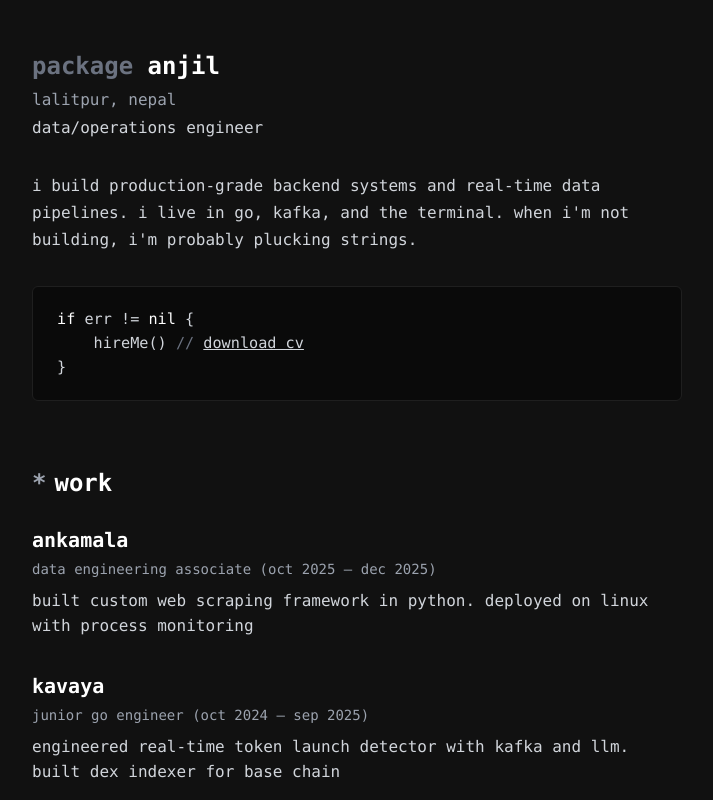
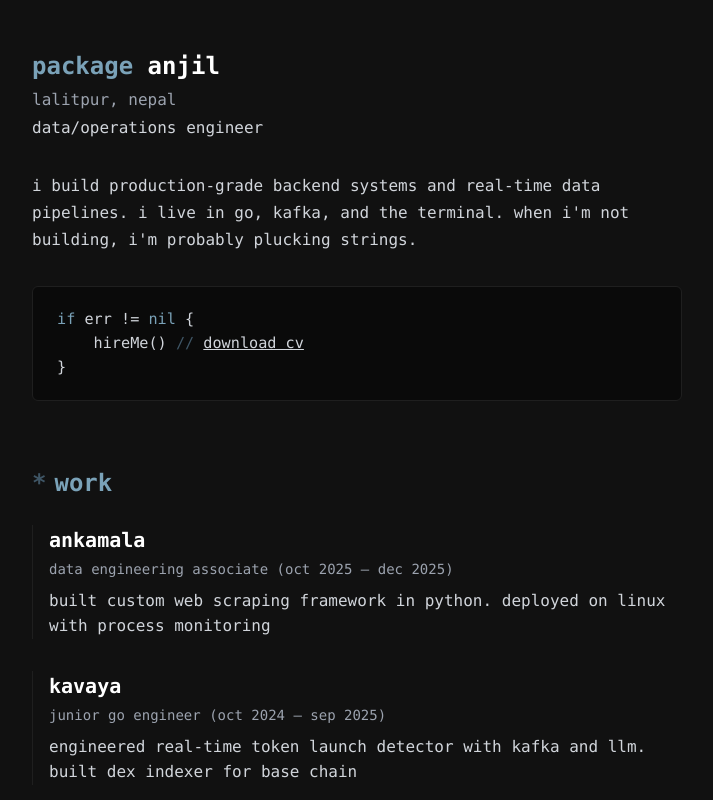
Before and after one commit to fuzztobread/portfolio, a plain HTML site: page index.html in a window 1280 px wide. Shown: the top 800 px of the page, without its empty margins (283-996 px from the left). Drawn offline with Linux system fonts and the light colour scheme.

Commit message:
subtle coloring

```diff
--- a/style.css
+++ b/style.css
@@ -2,6 +2,12 @@
     margin: 0;
     padding: 0;
     box-sizing: border-box;
+}
+
+:root {
+    --accent: #7aa2b8;
+    --accent-soft: #5f7f95;
+    --accent-dim: #3f5666;
 }
 
 body {
@@ -29,7 +35,7 @@ a {
 }
 
 a:hover {
-    color: #9ca3af;
+    color: var(--accent);
 }
 
 h1 {
@@ -42,7 +48,7 @@ h1 {
 h2 {
     font-size: 1.5rem;
     font-weight: 700;
-    color: #ffffff;
+    color: var(--accent);
     margin: 4rem 0 1.5rem 0;
     display: flex;
     align-items: center;
@@ -50,12 +56,12 @@ h2 {
 
 h2::before {
     content: '* ';
-    color: #9ca3af;
+    color: var(--accent-dim);
     margin-right: 0.5rem;
 }
 
 .package-name {
-    color: #6b7280;
+    color: var(--accent);
 }
 
 .location {
@@ -87,7 +93,7 @@ h2::before {
 }
 
 .code-block .keyword {
-    color: #ffffff;
+    color: var(--accent);
 }
 
 .code-block .function {
@@ -95,7 +101,7 @@ h2::before {
 }
 
 .code-block .comment {
-    color: #6b7280;
+    color: var(--accent-dim);
 }
 
 .code-block a {
@@ -116,6 +122,8 @@ h2::before {
 
 .section-item {
     margin-bottom: 2rem;
+    padding-left: 1rem;
+    border-left: 1px solid #1f1f1f;
 }
 
 .section-item a {
@@ -123,7 +131,7 @@ h2::before {
 }
 
 .section-item a:hover .item-title {
-    color: #9ca3af;
+    color: var(--accent);
 }
 
 .item-header {
@@ -166,7 +174,7 @@ h2::before {
 }
 
 .tech-label {
-    color: #9ca3af;
+    color: var(--accent-soft);
     min-width: 150px;
 }
 
```
